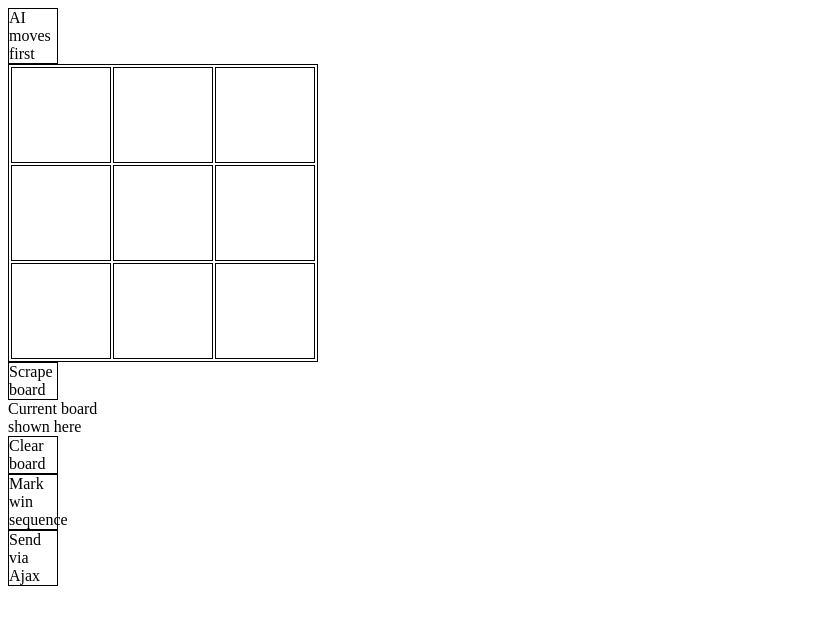
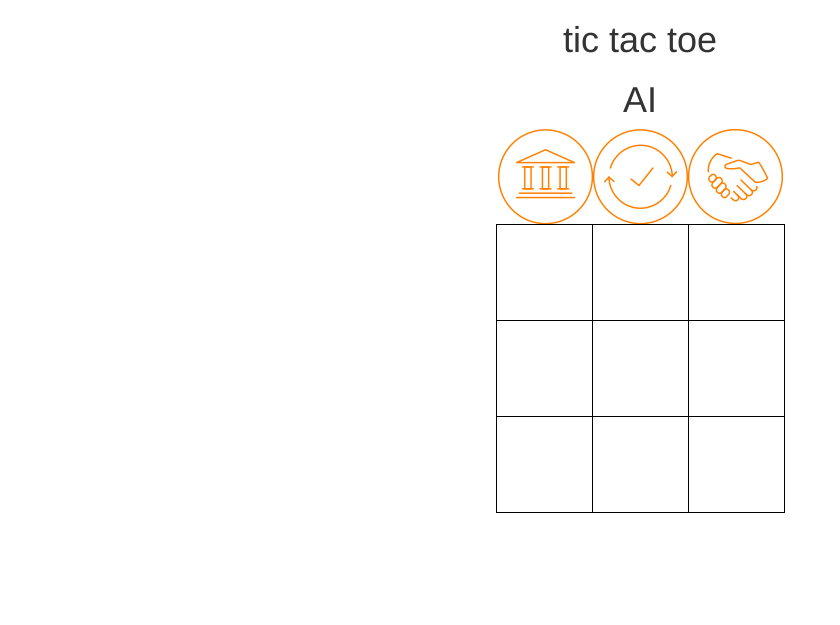
Before and after one commit to mateuszjurewicz/tic-tac-ai, a Django app: page / in a window 1280 px wide. Shown: the top 625 px of the page, without its empty margins (0-840 px from the left). Run offline with Django 3.2, Linux system fonts and the light colour scheme; some libraries are stand-ins or nearby versions.

Commit message:
Added buttons and rwd

```diff
--- a/tic_tac_AI/static/js/script.js
+++ b/tic_tac_AI/static/js/script.js
@@ -10,10 +10,24 @@ $(document).ready(function() {
     HUMAN_TOKEN = "X";
     GAME_OVER = false;
     GAME_ALREADY_STARTED = false;
-    // a global variable making it impossible for the human to make more than one move by clicking quickly
+
+    // A global variable making it impossible for the human to make more than one move by clicking quickly
     MOVE_MADE = false;
 
-    // use a function from django documentation to create a cookie for csrf safety
+    // Have a 2-dimensional array for ways to win, needed for the function showVictory() that marks the winning sequence in blue
+    WAYS_TO_WIN = [
+        [0, 1, 2],
+        [3, 4, 5],
+        [6, 7, 8],
+        [0, 3, 6],
+        [1, 4, 7],
+        [2, 5, 8],
+        [0, 4, 8],
+        [2, 4, 6]
+    ]
+
+
+    // Use a function from django documentation to create a cookie for csrf safety
     // https://docs.djangoproject.com/en/dev/ref/csrf/#django.views.decorators.csrf.csrf_exempt
     function getCookie(name) {
         var cookieValue = null;
@@ -30,8 +44,11 @@ $(document).ready(function() {
         }
         return cookieValue;
     }
+
+    // Create a csrf cookie and store it in a variable
     var csrftoken = getCookie('csrftoken');
 
+    // Define a function for methods that don't require a csrf token
     function csrfSafeMethod(method) {
         // these HTTP methods do not require CSRF protection
         return (/^(GET|HEAD|OPTIONS|TRACE)$/.test(method));
@@ -169,28 +186,6 @@ $(document).ready(function() {
         });
     };
 
-    // Click the sender button and trigger the ajax function
-    $('#sender').click(function(event) {
-        sendData();
-    });
-
-    // Click the "mark win sequnce" button to trigger the showVictory()
-    $('#winmarker').click(function(event) {
-        showVictory();
-    });
-
-    // Have a 2-dimensional array for ways to win, needed for the function showVictory() that marks the winning sequence in blue
-    WAYS_TO_WIN = [
-        [0, 1, 2],
-        [3, 4, 5],
-        [6, 7, 8],
-        [0, 3, 6],
-        [1, 4, 7],
-        [2, 5, 8],
-        [0, 4, 8],
-        [2, 4, 6]
-    ]
-
     // Make a function that marks the winning sequence in a color
     function showVictory(won_board) {
         board_now = won_board;
@@ -218,8 +213,6 @@ $(document).ready(function() {
                 };
             };
         };
-        // this was a working debug as of 2016 07 30
-        // alert(tiles_that_won);
     };
 
 });
--- a/tic_tac_AI/templates/tic_tac_AI/play_game.html
+++ b/tic_tac_AI/templates/tic_tac_AI/play_game.html
@@ -1,15 +1,46 @@
 {% load staticfiles %}
 <html>
     <head>
+        <meta charset="utf-8">
+        <!-- Ensure RWD -->
+        <meta name="viewport" content="width=device-width, initial-scale=1">
         <title>Tic tac toe VS AI</title>
+        <!-- Links to minified bootstrap CDN -->
+        <link rel="stylesheet" href="//maxcdn.bootstrapcdn.com/bootstrap/3.2.0/css/bootstrap.min.css">
+        <link rel="stylesheet" href="//maxcdn.bootstrapcdn.com/bootstrap/3.2.0/css/bootstrap-theme.min.css">
+        <!-- Link to customized css -->
         <link rel="stylesheet" href="{% static 'css/style.css' %}">
+        <!-- Link to jQuery library-->
         <script type="text/javascript" src="{% static 'js/jquery-3.1.0.min.js' %}"> </script>
+        <!-- Link to customized jS script-->
         <script type="text/javascript" src="{% static 'js/script.js' %}"> </script>
+
     </head>
-    <!-- Everythin except the body is the same as in post_list.html-->
     <body>
-        <div id="move_AI" style="border: 1px solid black; width: 3em">AI moves first</div>
-        <table>
+
+        <div class="container">
+
+            <h1 align="center">tic tac toe</h1>
+            <h1 align="center">AI</h1>
+
+            <div style="display: table; margin: auto;">
+                <div id="move_AI" style="display: inline-block;">
+                <!-- 95x95 pixels for the button currently works -->
+                    <img src="{% static "computer.png" %}" alt="My image"/>
+                </div>
+                <div id="clearer" style="display: inline-block;">
+                    <img src="{% static "restart.png" %}" alt="My image"/>
+                </div>
+                <div id="move_AI" style="display: inline-block;">
+                    <img src="{% static "human.png" %}" alt="My image"/>
+                </div>
+            </div>
+
+            <div class="row">
+                <div class="col-sm-10 col-sm-offset-1 hid">
+                    <div class="row">
+                        <div class="col-sm-6 col-sm-offset-3 text-center">
+                             <table style="margin: auto;">
                                 <tr>
                                     <td class ="tile" id="0"> </td>
                                     <td class ="tile" id="1"> </td>
@@ -26,12 +57,11 @@
                                     <td class ="tile" id="8"> </td>
                                 </td>
                             </table>
+                        </div>
+                    </div>
+                </div>
+            </div>
 
-        <div id="scraper" style="border: 1px solid black; width: 3em">Scrape board</div>
-        <div id="placeholder" style="width: 8em">Current board shown here</div>
-        <div id="clearer" style="border: 1px solid black; width: 3em">Clear board</div>
-        <div id="winmarker" style="border: 1px solid black; width: 3em">Mark win sequence</div>
-        <div id="sender" style="border: 1px solid black; width: 3em">Send via Ajax</div>
-
+        </div>
     </body>
 </html>
```
Also changed, not shown: tic_tac_AI/static/computer.png (added), tic_tac_AI/static/human.png (added), tic_tac_AI/static/restart.png (added). Lines whose indentation alone changed are shown as unchanged.
